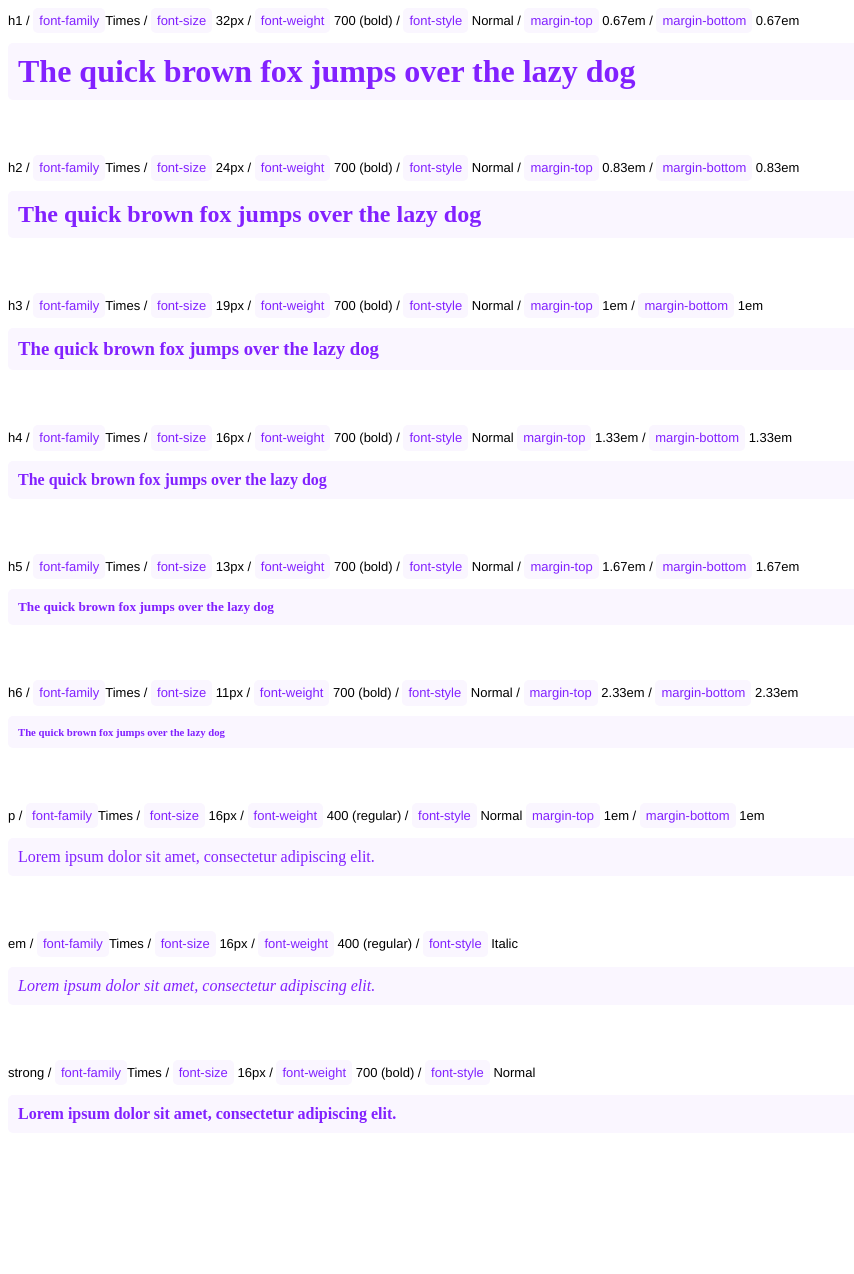
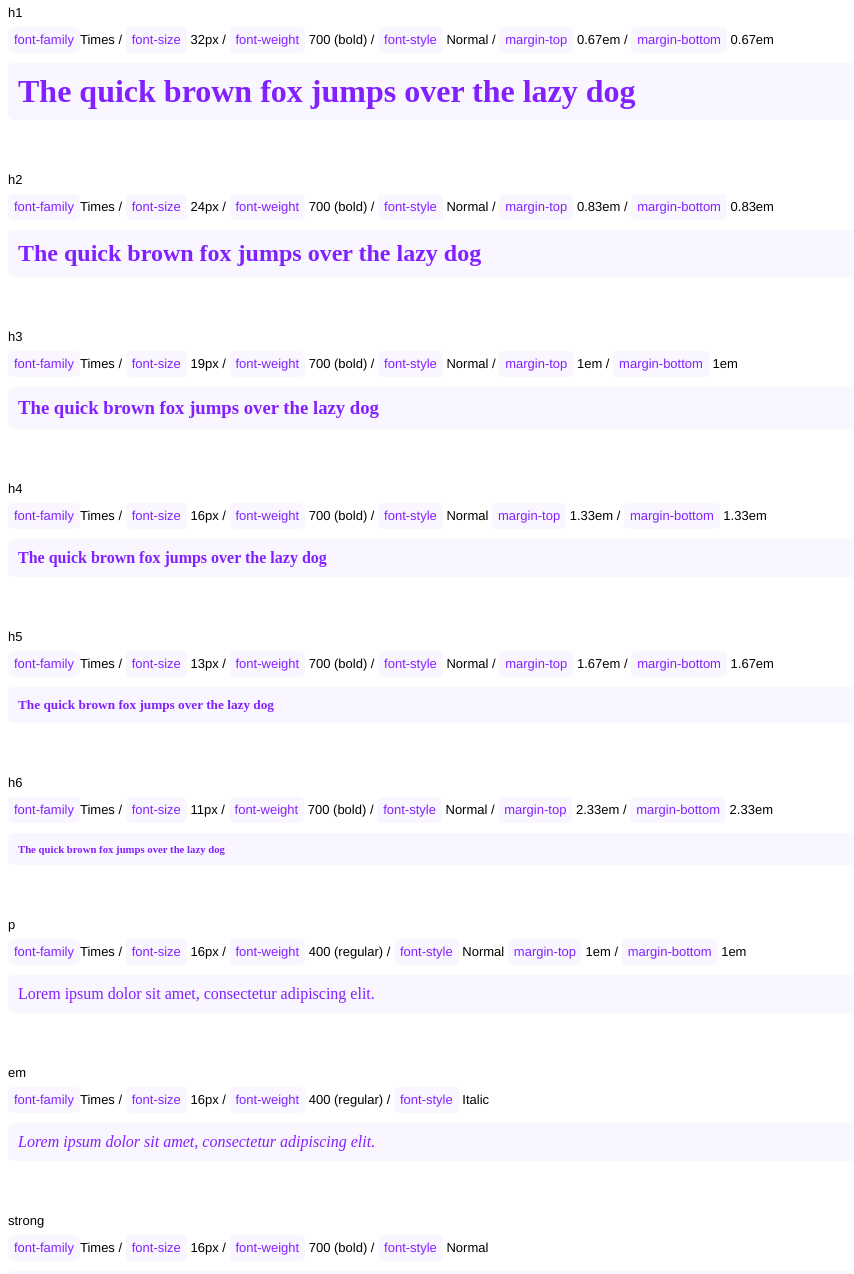
Before and after one commit to leonardoa/zhdk, a plain HTML site: page sources/typography/1/index.html in a window 1280 px wide. Shown: the part 121-1395 px from the top of the page, without its empty margins (0-854 px from the left). Before the commit the page ends 1354 px from the top, so only its background shows below. Drawn offline with Linux system fonts and the light colour scheme.

Commit message:
Update index.html

```diff
--- a/sources/typography/1/index.html
+++ b/sources/typography/1/index.html
@@ -14,7 +14,7 @@
     </p>
     <!-- 1 -->
     <p class="description">
-      h1 /
+      h1<br/>
       <span class="highlights">font-family</span>Times /
       <span class="highlights">font-size</span> 32px /
       <span class="highlights">font-weight</span> 700 (bold) /
@@ -27,7 +27,7 @@
     </div>
     <!-- 2 -->
     <p class="description">
-      h2 /
+      h2 <br/>
       <span class="highlights">font-family</span>Times /
       <span class="highlights">font-size</span> 24px /
       <span class="highlights">font-weight</span> 700 (bold) /
@@ -40,7 +40,7 @@
     </div>
     <!-- 3 -->
     <p class="description">
-      h3 /
+      h3 <br/>
       <span class="highlights">font-family</span>Times /
       <span class="highlights">font-size</span> 19px /
       <span class="highlights">font-weight</span> 700 (bold) /
@@ -53,7 +53,7 @@
     </div>
     <!-- 4 -->
     <p class="description">
-      h4 /
+      h4 <br/>
       <span class="highlights">font-family</span>Times /
       <span class="highlights">font-size</span> 16px /
       <span class="highlights">font-weight</span> 700 (bold) /
@@ -66,7 +66,7 @@
     </div>
     <!-- 5 -->
     <p class="description">
-      h5 /
+      h5 <br/>
       <span class="highlights">font-family</span>Times /
       <span class="highlights">font-size</span> 13px /
       <span class="highlights">font-weight</span> 700 (bold) /
@@ -79,7 +79,7 @@
     </div>
     <!-- 6 -->
     <p class="description">
-      h6 /
+      h6 <br/>
       <span class="highlights">font-family</span>Times /
       <span class="highlights">font-size</span> 11px /
       <span class="highlights">font-weight</span> 700 (bold) /
@@ -92,7 +92,7 @@
     </div>
     <!-- 6 -->
     <p class="description">
-      p /
+      p <br/>
       <span class="highlights">font-family</span>Times /
       <span class="highlights">font-size</span> 16px /
       <span class="highlights">font-weight</span> 400 (regular) /
@@ -105,7 +105,7 @@
     </div>
     <!-- 7 -->
     <p class="description">
-      em /
+      em <br/>
       <span class="highlights">font-family</span>Times /
       <span class="highlights">font-size</span> 16px /
       <span class="highlights">font-weight</span> 400 (regular) /
@@ -116,7 +116,7 @@
     </div>
     <!-- 8 -->
     <p class="description">
-      strong /
+      strong <br/>
       <span class="highlights">font-family</span>Times /
       <span class="highlights">font-size</span> 16px /
       <span class="highlights">font-weight</span> 700 (bold) /
```
